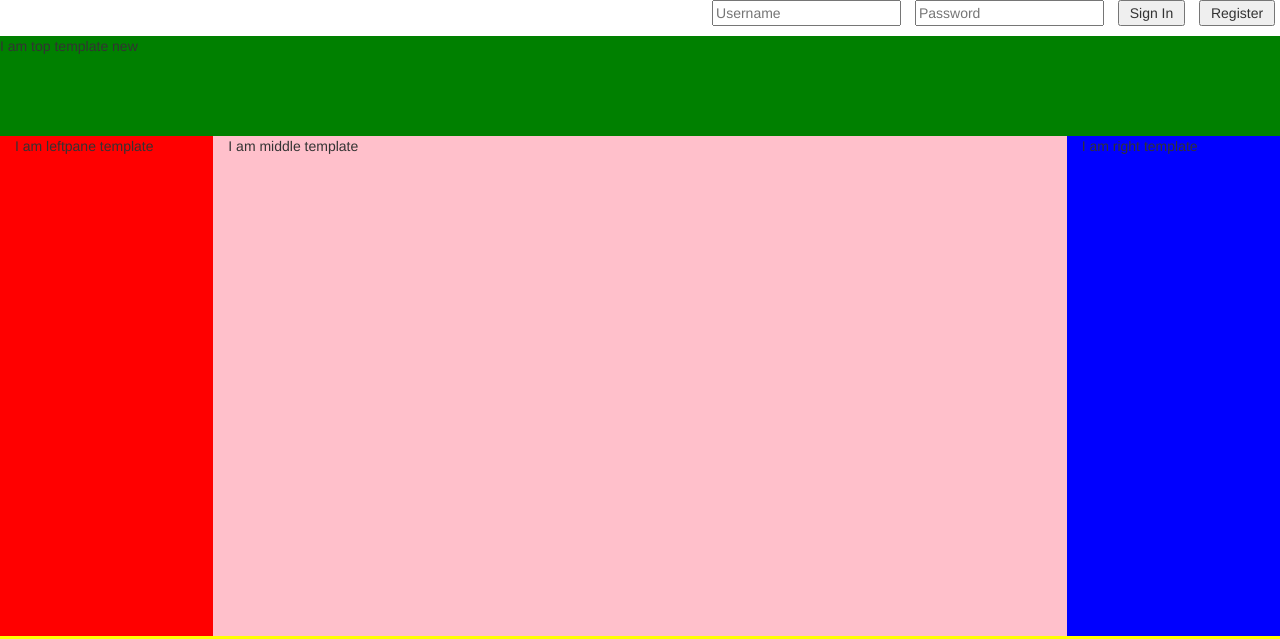
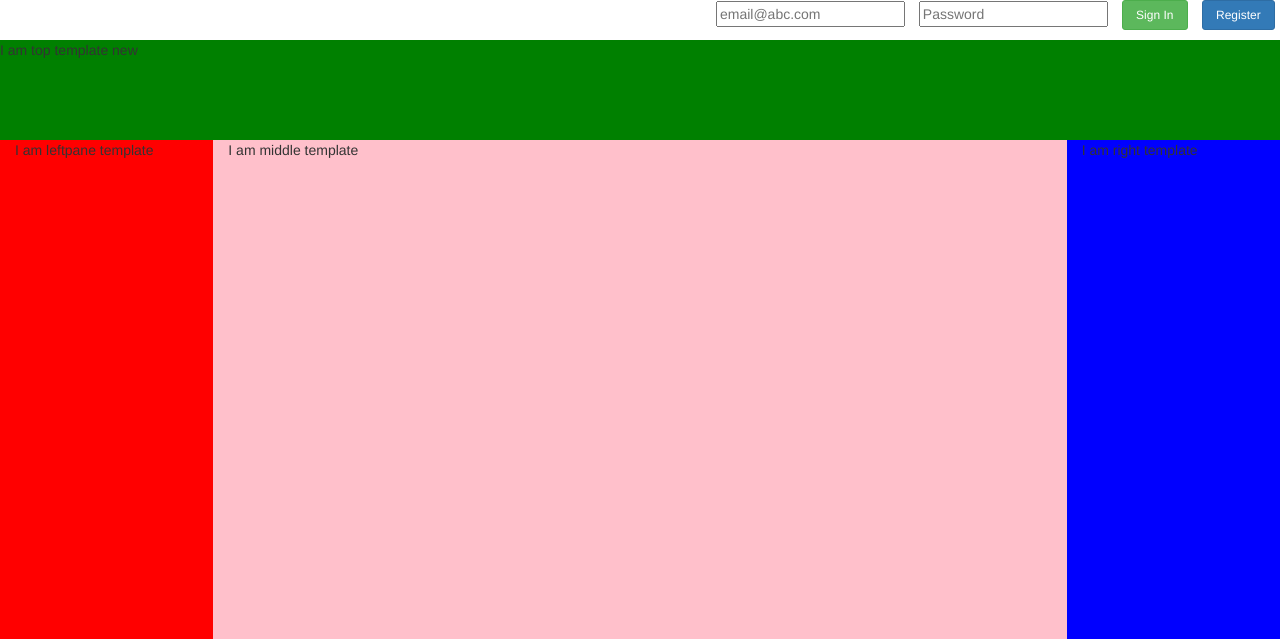
Before and after one commit to mKadiyan/mehar, a web app: page / in a window 1280 px wide. Shown: the top 639 px of the page. Run offline with its HTML, style and script files only (its server is not run), Linux system fonts and the light colour scheme; data that the repository does not hold is empty; some libraries are stand-ins or nearby versions.

Commit message:
login and register button

```diff
--- a/uiserver/src/main/webapp/style/mehar.css
+++ b/uiserver/src/main/webapp/style/mehar.css
@@ -1,4 +1,4 @@
-.pagination
+headerpane > div >ul
 {
- margin: 0;
-};
+
+}
--- a/uiserver/src/main/webapp/templates/headerPaneTemplate.html
+++ b/uiserver/src/main/webapp/templates/headerPaneTemplate.html
@@ -1,11 +1,11 @@
-<div class="row" ng-model="login" ng-model="userName" ng-init="login=false">
+<div class="row " ng-model="login" ng-model="userName" ng-init="login=false">
         <ul class="list-inline pull-right">
             <li ng-show="login" class="label">Welcome &nbsp;</li>
             <li ng-show="login"><label>{{userName}}&nbsp; </label></li>
-            <li ng-hide="login"><input type="text" placeholder="Username" class="uname" ng-model="loginId"/></li>
+            <li ng-hide="login"><input type="text" placeholder="email@abc.com" class="uname" ng-model="loginId"/></li>
             <li ng-hide="login"><input type="password" placeholder="Password" class="pword" ng-model="Password"/></li>
-            <li ng-hide="login"><button type="button" ng-click="doLogin()">&nbsp;Sign In&nbsp;</button></li>
-            <li ng-hide="login"><button type="button" ng-click="doRegistration()">&nbsp;Register&nbsp;</button></li>
-            <li ng-show="login"><button type="button" ng-click="doLogout()">&nbsp;Logout&nbsp;</button></li>
+            <li ng-hide="login"><button type="button" class="btn  btn-success btn-sm" ng-click="doLogin()">&nbsp;Sign In&nbsp;</button></li>
+            <li ng-hide="login"><button type="button" class="btn  btn-primary btn-sm" ng-click="doRegistration()">&nbsp;Register&nbsp;</button></li>
+            <li ng-show="login"><button type="button" class="btn  btn-warning btn-sm" ng-click="doLogout()">&nbsp;Logout&nbsp;</button></li>
         </ul>
 </div>
```
